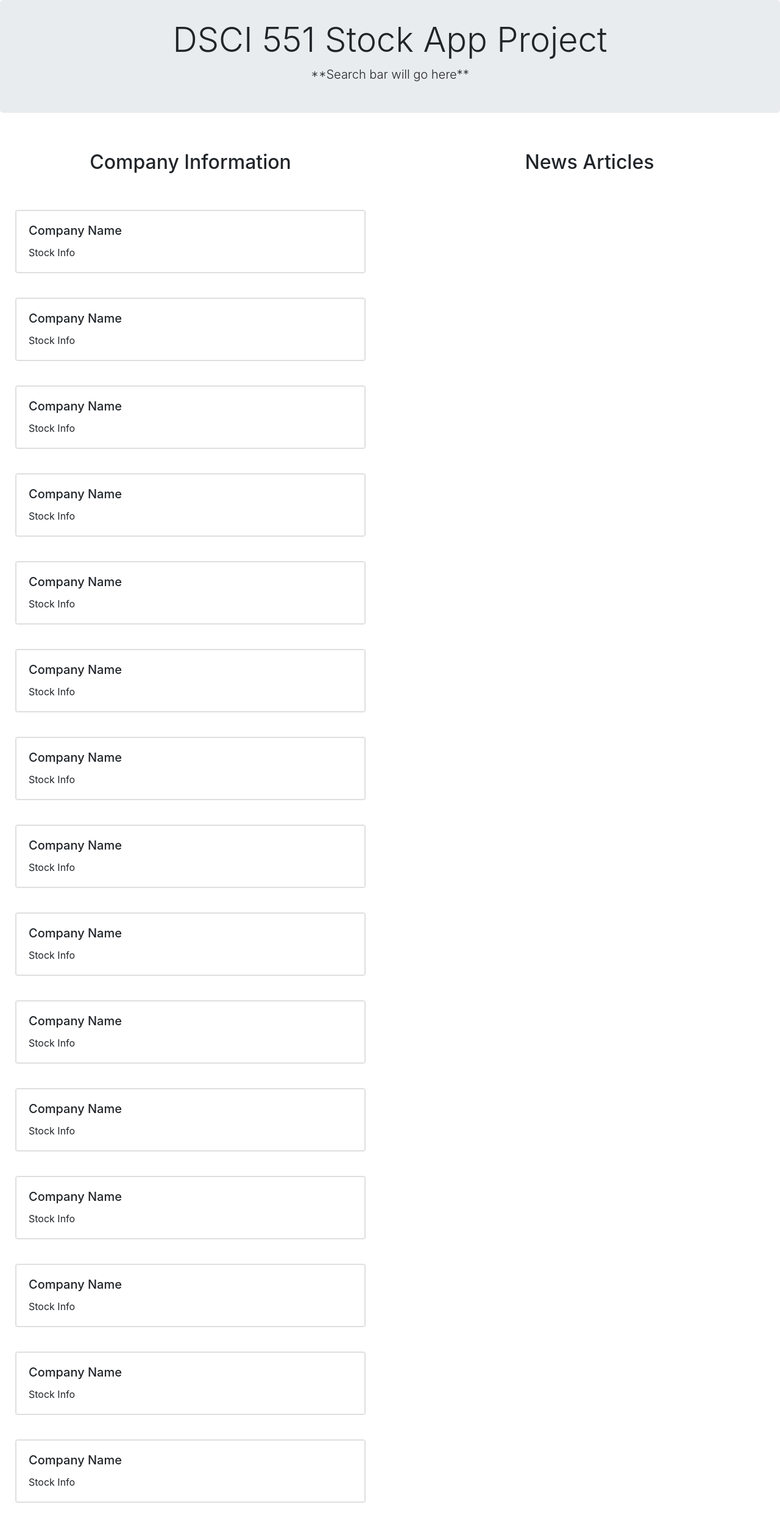
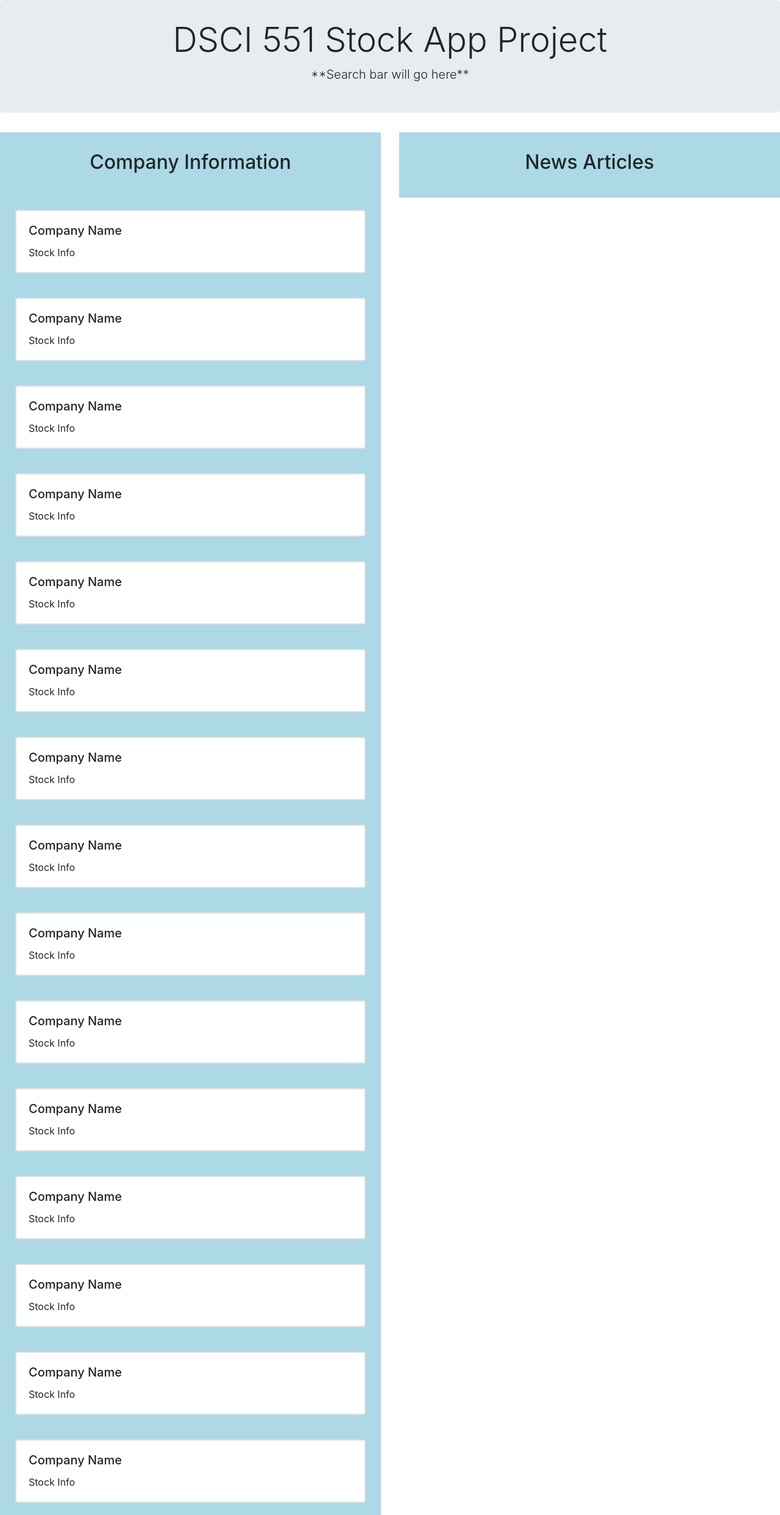
Before and after one commit to EricaXia/stock_app, a Flask app: page / in a window 1280 px wide. Shown: the whole page at 61% size. Run offline with Flask 2, Linux system fonts and the light colour scheme; data that the repository does not hold is empty; parts of the project's set-up code (start-up, migrations or seed data) failed here and were passed over; some libraries are stand-ins or nearby versions.

Commit message:
Update index.html

```diff
--- a/stock_app/stock_app/templates/index.html
+++ b/stock_app/stock_app/templates/index.html
@@ -15,23 +15,26 @@
       rel="stylesheet"
       href="{{ url_for('static', filename='styles.css') }}"
     />
+
   </head>
 
-  <body>
-    {% block content %}
-
+<body>
+{# Main Header #}
     <div class="jumbotron">
       <div class="text-center">
         <h1 class="display-4">DSCI 551 Stock App Project</h1>
         <p class="lead">**Search bar will go here**</p>
       </div>
     </div>
+  {# End Main Header #}
 
+<!--Main Layout-->
+{% block content %}
     {# Begin stock and article content display here #}
     <div class="row">
       {# Stock prices column #}
       <div class="col-lg">
-        <div class="container">
+        <div class="mycontainer">
           <div class="toprow">
             <div class="myrow"><h2>Company Information</h2></div>
           </div>
@@ -55,7 +58,7 @@
 
       {# News articles column #}
       <div class="col-lg">
-        <div class="container">
+        <div class="mycontainer">
           <div class="toprow">
             <div class="myrow"><h2>News Articles</h2></div>
           </div>
@@ -74,6 +77,9 @@
         </div>
       </div>
     </div>
+
+
+
     {% endblock %}
   </body>
 </html>
```
